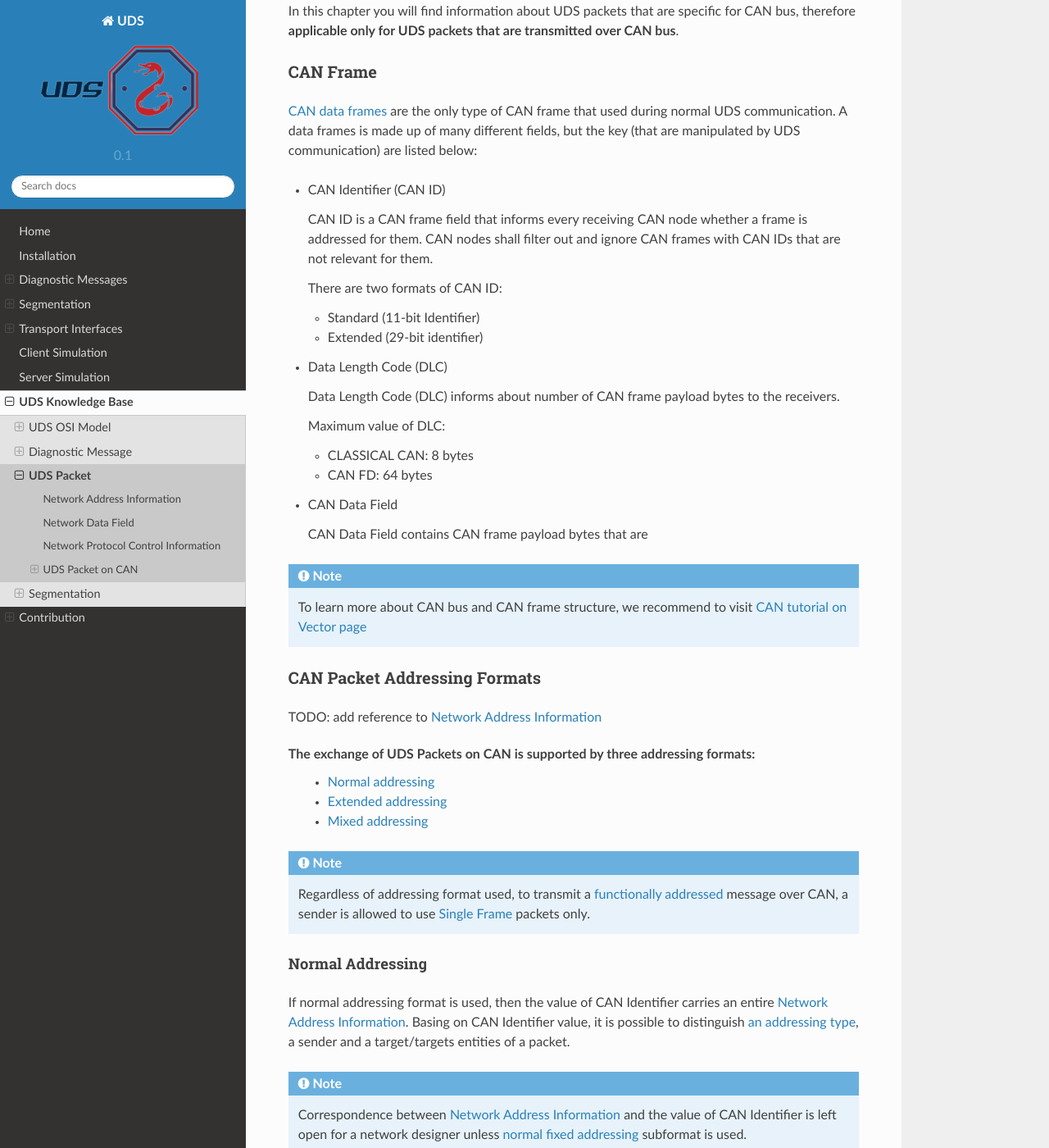
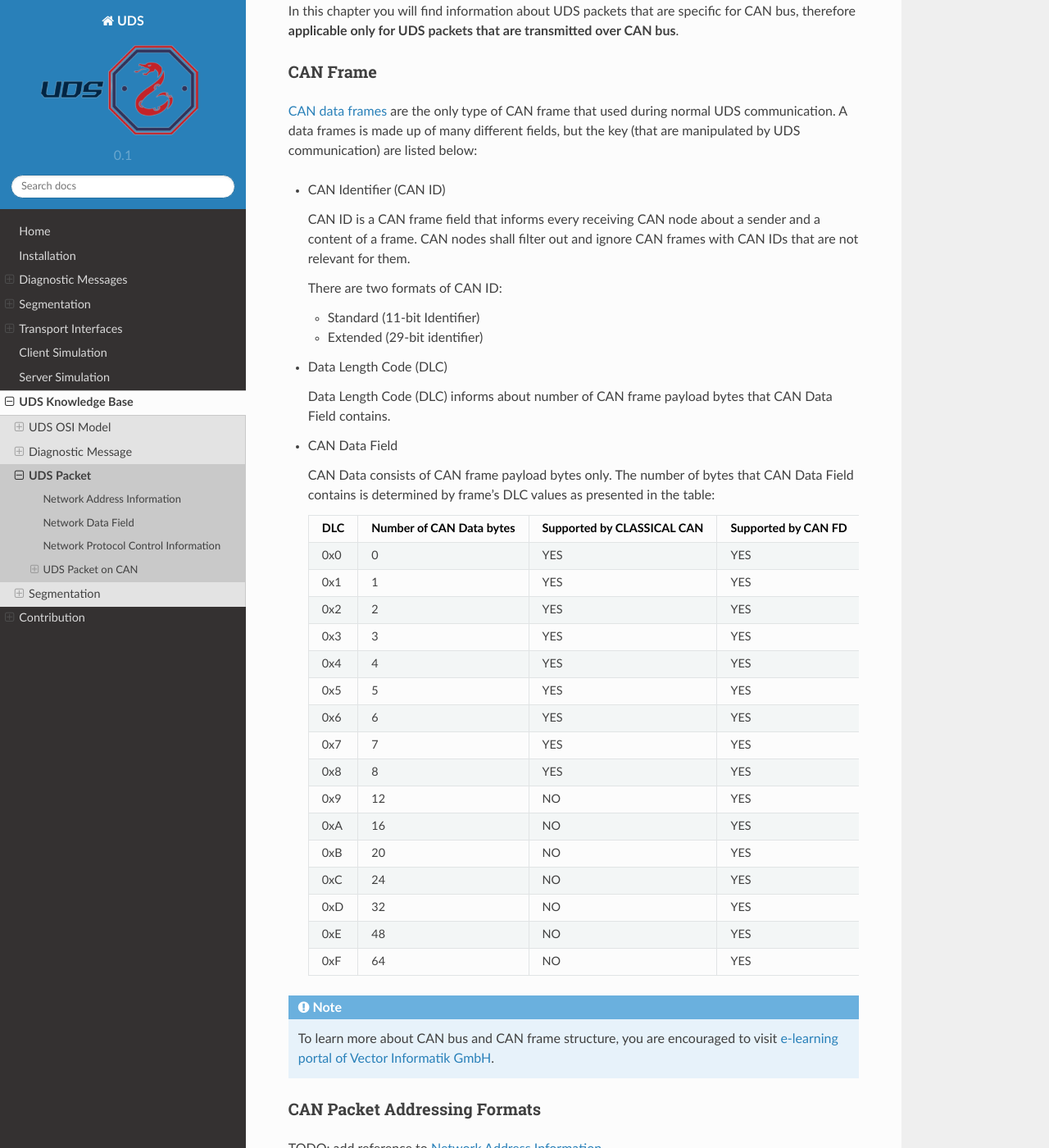
Before and after one commit to mdabrowski1990/uds, a Sphinx documentation site: the page built from docs/source/pages/knowledge_base/packet.rst, in a window 1280 px wide and 1400 px high, scrolled down 893 px. Shown: the whole window at 82% size. Built offline with Sphinx 7.4.7 and the Read the Docs theme 2.0.0, drawn with Linux system fonts in a browser that asks for light colours; pages that are not in the unit, such as notebooks, are missing from menus.

Commit message:
can_frame_docs
Update Knowledge Base chapter about CAN frame.

```diff
--- a/docs/source/pages/knowledge_base/packet.rst
+++ b/docs/source/pages/knowledge_base/packet.rst
@@ -51,7 +51,7 @@ by UDS communication) are listed below:
 
 - CAN Identifier (CAN ID)
 
-  CAN ID is a CAN frame field that informs every receiving CAN node whether a frame is addressed for them.
+  CAN ID is a CAN frame field that informs every receiving CAN node about a sender and a content of a frame.
   CAN nodes shall filter out and ignore CAN frames with CAN IDs that are not relevant for them.
 
   There are two formats of CAN ID:
@@ -62,20 +62,51 @@ by UDS communication) are listed below:
 
 - Data Length Code (DLC)
 
-  Data Length Code (DLC) informs about number of CAN frame payload bytes to the receivers.
-
-  Maximum value of DLC:
-
-  - CLASSICAL CAN: 8 bytes
-
-  - CAN FD: 64 bytes
+  Data Length Code (DLC) informs about number of CAN frame payload bytes that CAN Data Field contains.
 
 - CAN Data Field
 
-  CAN Data Field contains CAN frame payload bytes that are
+  CAN Data consists of CAN frame payload bytes only. The number of bytes that CAN Data Field contains is determined by
+  frame's DLC values as presented in the table:
 
-.. note:: To learn more about CAN bus and CAN frame structure, we recommend to visit
-   `CAN tutorial on Vector page <https://elearning.vector.com/mod/page/view.php?id=333>`_
+  +-----+--------------------------+----------------------------+---------------------+
+  | DLC | Number of CAN Data bytes | Supported by CLASSICAL CAN | Supported by CAN FD |
+  +=====+==========================+============================+=====================+
+  | 0x0 |             0            |             YES            |         YES         |
+  +-----+--------------------------+----------------------------+---------------------+
+  | 0x1 |             1            |             YES            |         YES         |
+  +-----+--------------------------+----------------------------+---------------------+
+  | 0x2 |             2            |             YES            |         YES         |
+  +-----+--------------------------+----------------------------+---------------------+
+  | 0x3 |             3            |             YES            |         YES         |
+  +-----+--------------------------+----------------------------+---------------------+
+  | 0x4 |             4            |             YES            |         YES         |
+  +-----+--------------------------+----------------------------+---------------------+
+  | 0x5 |             5            |             YES            |         YES         |
+  +-----+--------------------------+----------------------------+---------------------+
+  | 0x6 |             6            |             YES            |         YES         |
+  +-----+--------------------------+----------------------------+---------------------+
+  | 0x7 |             7            |             YES            |         YES         |
+  +-----+--------------------------+----------------------------+---------------------+
+  | 0x8 |             8            |             YES            |         YES         |
+  +-----+--------------------------+----------------------------+---------------------+
+  | 0x9 |            12            |             NO             |         YES         |
+  +-----+--------------------------+----------------------------+---------------------+
+  | 0xA |            16            |             NO             |         YES         |
+  +-----+--------------------------+----------------------------+---------------------+
+  | 0xB |            20            |             NO             |         YES         |
+  +-----+--------------------------+----------------------------+---------------------+
+  | 0xC |            24            |             NO             |         YES         |
+  +-----+--------------------------+----------------------------+---------------------+
+  | 0xD |            32            |             NO             |         YES         |
+  +-----+--------------------------+----------------------------+---------------------+
+  | 0xE |            48            |             NO             |         YES         |
+  +-----+--------------------------+----------------------------+---------------------+
+  | 0xF |            64            |             NO             |         YES         |
+  +-----+--------------------------+----------------------------+---------------------+
+
+.. note:: To learn more about CAN bus and CAN frame structure, you are encouraged to visit
+   `e-learning portal of Vector Informatik GmbH <https://elearning.vector.com/>`_.
 
 
 .. _knowledge-base-can-addressing:
```
Also changed, not shown: 5 other files.
